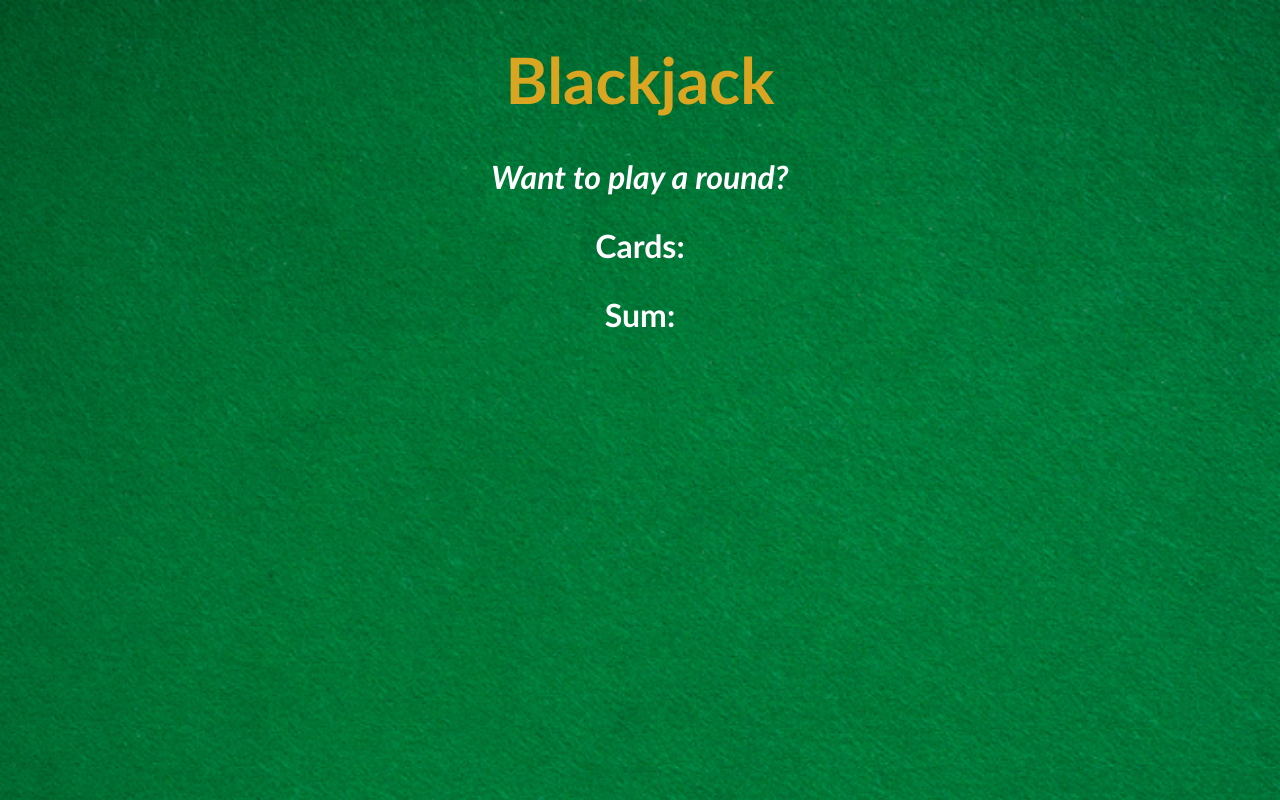
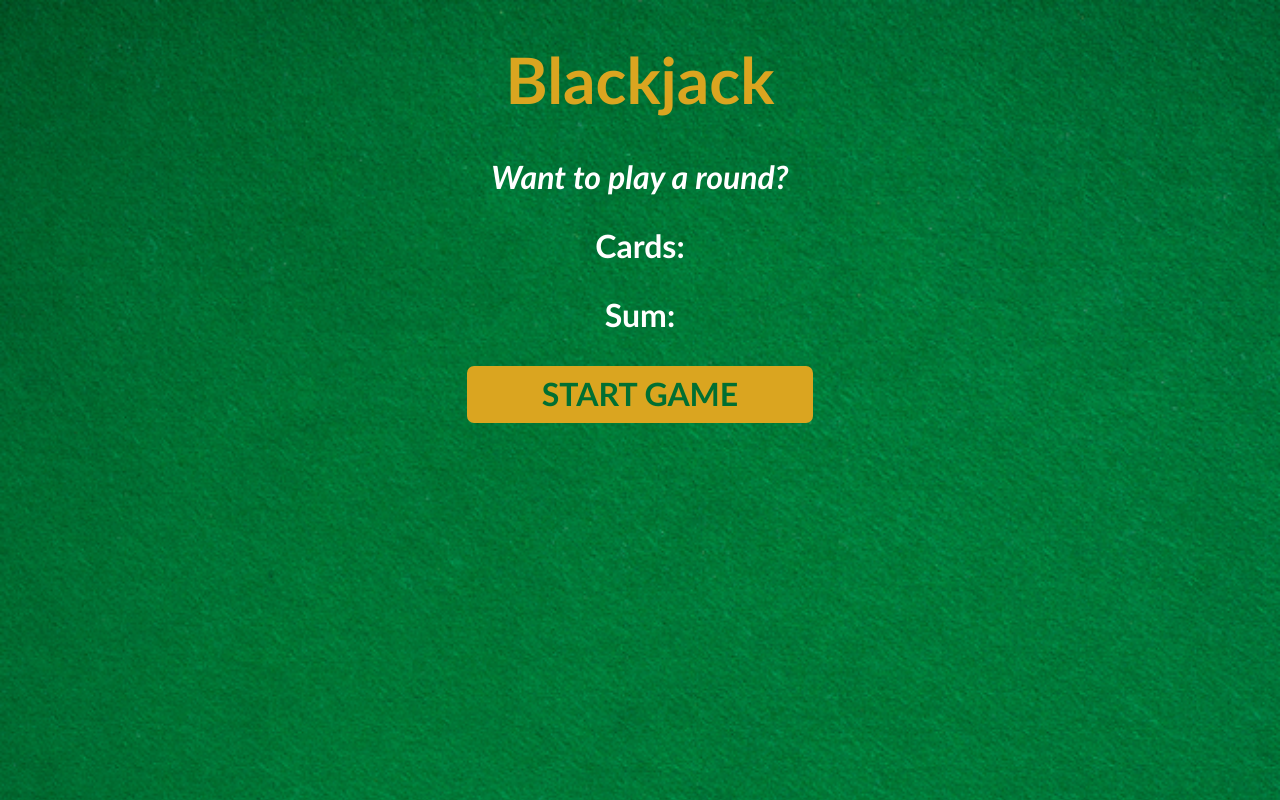
Before and after one commit to tomascarignano98/BlackjackGame, a plain HTML site: page index.html in a window 1280 px wide. Drawn offline with Linux system fonts and the light colour scheme.

Commit message:
Added the 'start game ' button and changed px unit over to the rem unit.

```diff
--- a/css/styles.css
+++ b/css/styles.css
@@ -1,14 +1,17 @@
 @import "./normalize.css";
 
+html {
+  font-size: 62.5%;
+}
+
 body {
-  font-family: "Trebuchet MS", "Lucida Sans Unicode", "Lucida Grande",
-    "Lucida Sans", Arial, sans-serif;
   background-image: url("/images/table.png");
   background-size: cover;
+  color: #fff;
+  font-family: "Trebuchet MS", "Lucida Sans", Arial, sans-serif;
+  font-size: 3.2rem;
+  font-weight: bold;
   text-align: center;
-  font-weight: bold;
-  color: #fff;
-  font-size: 32px;
 }
 
 h1 {
@@ -18,3 +21,12 @@ h1 {
 #message-el {
   font-style: italic;
 }
+
+button {
+  background-color: goldenrod;
+  border-radius: 0.7rem;
+  border: 0;
+  color: #016f32;
+  font-weight: bold;
+  padding: 1rem 7.5rem;
+}
--- a/index.html
+++ b/index.html
@@ -12,6 +12,7 @@
     <p id="message-el">Want to play a round?</p>
     <p>Cards:</p>
     <p>Sum:</p>
+    <button onclick="startGame()">START GAME</button>
     <script src="index.js"></script>
   </body>
 </html>
--- a/index.js
+++ b/index.js
@@ -1,18 +1,19 @@
-let firstCard = 10
-let secondCard = 4
-let sum = firstCard + secondCard
-let hasBlackJack = false
-let isAlive = true
-let message = ""
+let firstCard = 10;
+let secondCard = 4;
+let sum = firstCard + secondCard;
+let hasBlackJack = false;
+let isAlive = true;
+let message = "";
 
-if (sum <= 20) {
-    message = "Do you want to draw a new card? 🙂"
-} else if (sum === 21) {
-    message = "Wohoo! You've got Blackjack! 🥳"
-    hasBlackJack = true
-} else {
-    message = "You're out of the game! 😭"
-    isAlive = false
+function startGame() {
+  if (sum <= 20) {
+    message = "Do you want to draw a new card? 🙂";
+  } else if (sum === 21) {
+    message = "Wohoo! You've got Blackjack! 🥳";
+    hasBlackJack = true;
+  } else {
+    message = "You're out of the game! 😭";
+    isAlive = false;
+  }
+  console.log(message);
 }
-
-console.log(message)
```
